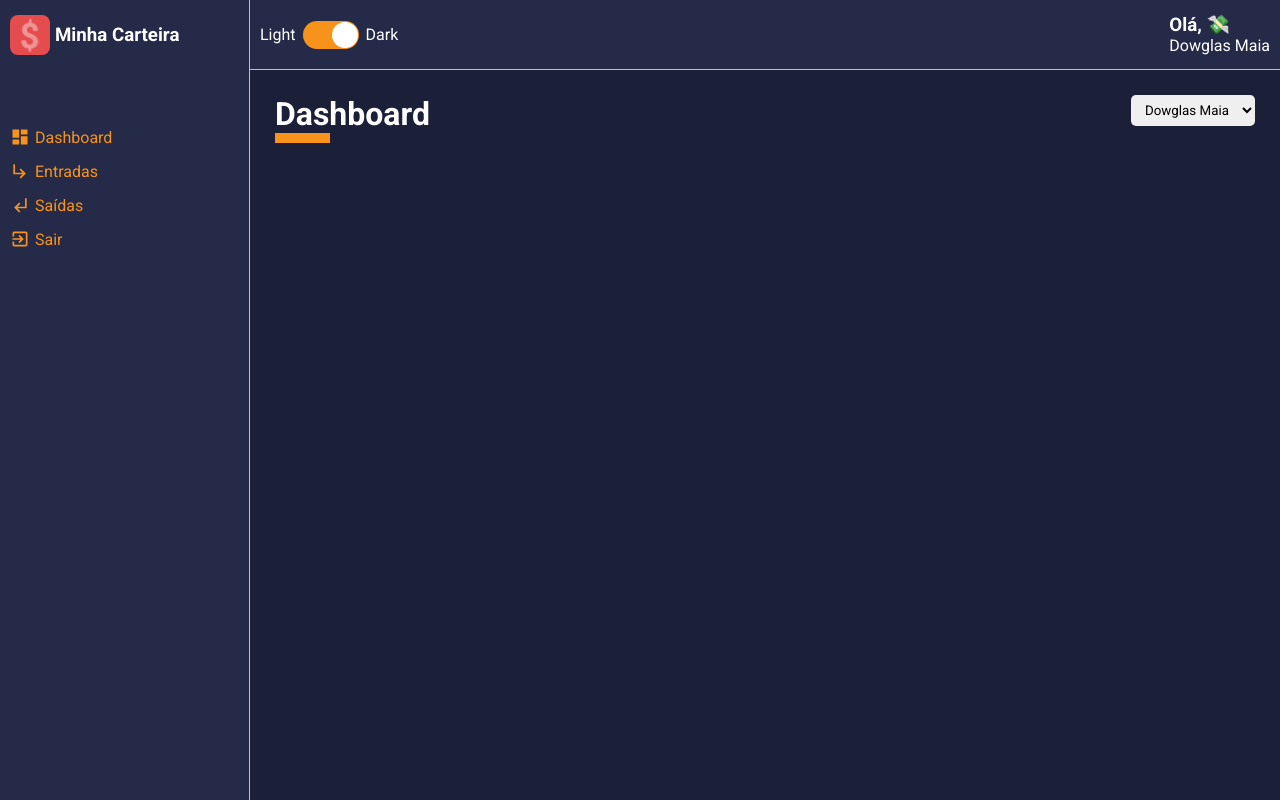
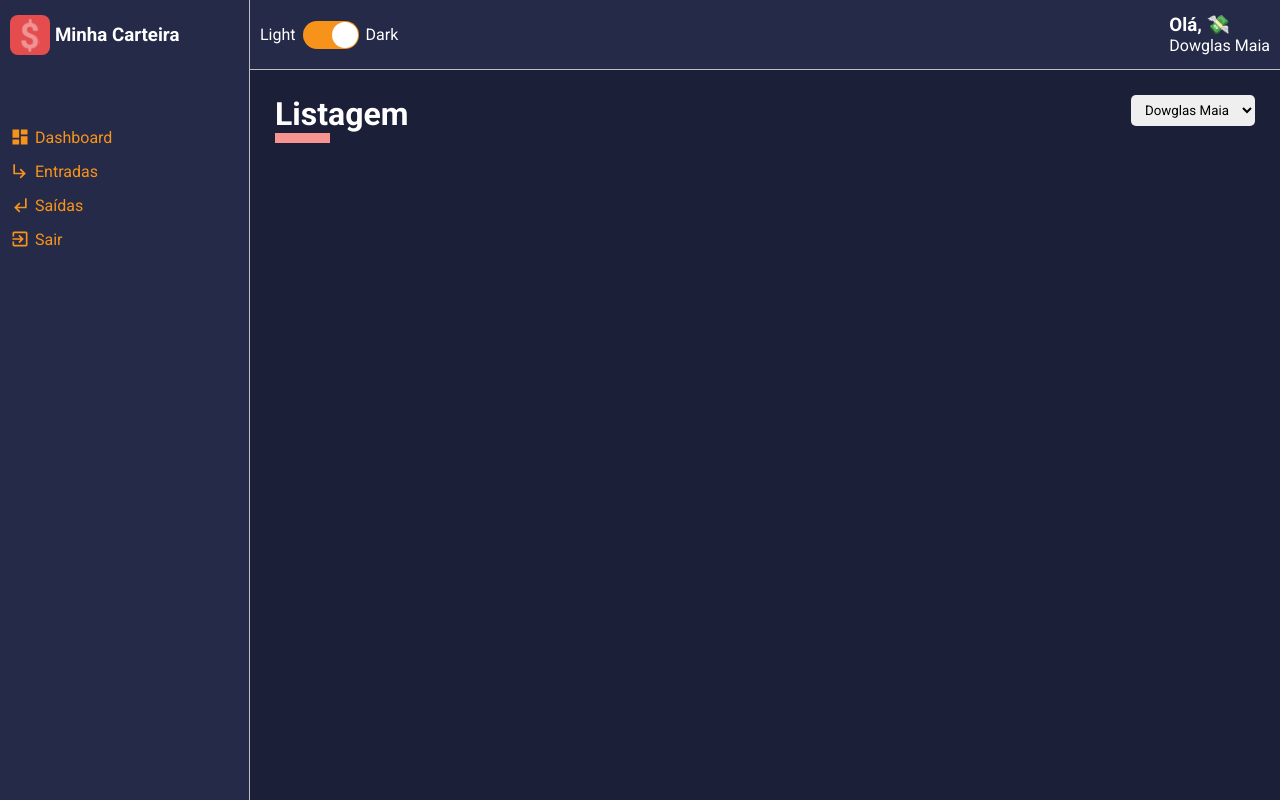
Before and after one commit to dowglasmaia/app-react-minha-carteira, a React (Create React App) app: page / in a window 1280 px wide. Built offline with nearby package versions, Linux system fonts and the light colour scheme.

Commit message:
Iniciando impl da listagem

```diff
--- a/src/App.tsx
+++ b/src/App.tsx
@@ -4,6 +4,8 @@ import { ThemeProvider } from 'styled-components';
 import GlobalStyles from './styles/GlobalStyles';
 import Layout from './components/Layout';
 import Dashboard from './Pages/Dashboard';
+
+import Lista from './Pages/List';
 
 import dark from './styles/themes/dark';
 
@@ -15,7 +17,7 @@ const App: React.FC = () => {
         <ThemeProvider theme={dark}>
             <GlobalStyles />
             <Layout >
-                <Dashboard/>
+                <Lista/>
             </Layout>
         </ThemeProvider>
     );
--- a/src/Pages/List/index.tsx
+++ b/src/Pages/List/index.tsx
@@ -1,8 +1,24 @@
 import React from 'react';
 
+import { Container } from './styles';
+import ContentHeader from '../../components/shared/ContentHeader';
+
+import SelectInput from '../../components/shared/SelectInput';
+
 const List: React.FC = () => {
+    const options = [
+        { value: 'Dowglas Maia', label: 'Dowglas Maia' },
+        { value: 'kayron Maia', label: 'Kayron Maia' },
+        { value: 'kaymilly Maia', label: 'kaymilly Maia' }
+    ];
+
+
     return (
-        <h2>List</h2>
+        <Container>
+            <ContentHeader title ="Listagem" lineColor="#F79390">
+                <SelectInput options={options} />
+            </ContentHeader>
+        </Container>
     );
 }
 
--- /dev/null
+++ b/src/Pages/List/styles.ts
@@ -0,0 +1,3 @@
+import styled from "styled-components";
+
+export const Container = styled.div``;
```
